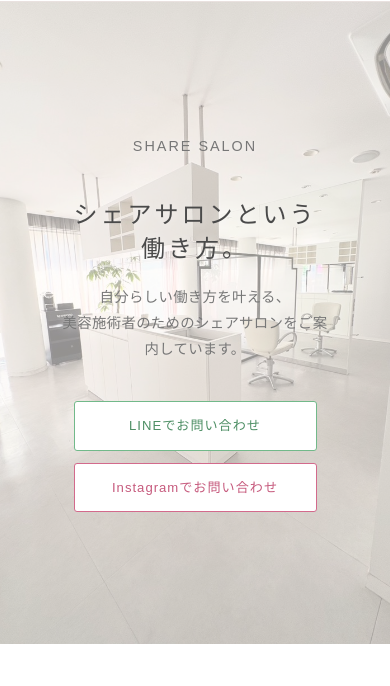
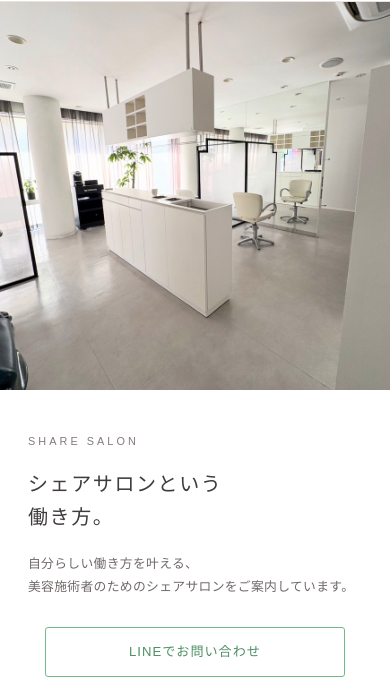
Before and after one commit to shinka1988/twentyone, an Astro site: page /tenant in a window 390 px wide. Shown: the part 77-763 px from the top of the page. Built offline with nearby package versions, Linux system fonts and the light colour scheme; Astro itself is replaced by a stand-in of ours.

Commit message:
TOP画像

```diff
--- a/src/data/salon.ts
+++ b/src/data/salon.ts
@@ -15,4 +15,5 @@ export const shareSalonStatus = shareSalonRecruiting ? "募集中" : "満席";
 // export const heroImage = "/images/hero/main.jpg";
 // export const aboutImage = "/images/salon/about.jpg";
 export const heroImage: string | undefined = "/images/hero/twenty-one-top.jpg";
+export const heroMobileImage: string = "/images/hero/twenty-one-top-clean.jpg";
 export const aboutImage: string | undefined = undefined;
--- a/src/pages/tenant.astro
+++ b/src/pages/tenant.astro
@@ -10,22 +10,17 @@ const pageTitle = "Share Salon";
   <Header />
 
     <!-- メインビジュアル -->
-    <section class="hero share-hero" style="--hero-image: url('/images/space/space-01.jpg')">
-      <div class="hero-content">
-        <p class="hero-label">SHARE SALON</p>
-
-        <h1>
-          シェアサロンという<br />
-          働き方。
-        </h1>
-
-        <p>
+    <section class="share-hero-editorial" aria-label="シェアサロン">
+      <div class="share-hero-editorial-copy">
+        <p class="share-hero-editorial-label">SHARE SALON</p>
+        <h1>シェアサロンという<br />働き方。</h1>
+        <p class="share-hero-editorial-text">
           自分らしい働き方を叶える、<br />
           美容施術者のためのシェアサロンをご案内しています。
         </p>
 
         {shareSalonRecruiting && (
-          <div class="hero-btns">
+          <div class="hero-btns share-hero-editorial-buttons">
             <a href={lineUrl} target="_blank" rel="noopener noreferrer" class="btn btn-line">
               LINEでお問い合わせ
             </a>
@@ -34,6 +29,9 @@ const pageTitle = "Share Salon";
             </a>
           </div>
         )}
+      </div>
+      <div class="share-hero-editorial-photo">
+        <img src="/images/space/space-01.jpg" alt="シェアサロンの明るい店内" fetchpriority="high" />
       </div>
     </section>
 
--- a/src/styles/global.css
+++ b/src/styles/global.css
@@ -1069,3 +1069,174 @@ a.btn.btn-outline:hover {
   white-space: nowrap;
   border: 0;
 }
+
+/* ========================================
+   Responsive hero refinements
+======================================== */
+.hero-overlay-copy {
+  display: none;
+}
+
+.share-hero-editorial {
+  display: grid;
+  grid-template-columns: 0.92fr 1.08fr;
+  min-height: 72vh;
+  background: #fff;
+  border-top: 1px solid var(--line);
+  border-bottom: 1px solid var(--line);
+}
+
+.share-hero-editorial-copy {
+  display: flex;
+  flex-direction: column;
+  justify-content: center;
+  padding: 72px clamp(28px, 6vw, 90px);
+  text-align: left;
+}
+
+.share-hero-editorial-label {
+  margin: 0 0 22px;
+  color: #857b7b;
+  font-size: 0.72rem;
+  letter-spacing: 0.28em;
+}
+
+.share-hero-editorial-copy h1 {
+  margin: 0 0 24px;
+  color: #403b3c;
+  font-size: clamp(1.8rem, 3.2vw, 2.6rem);
+  font-weight: 300;
+  line-height: 1.55;
+  letter-spacing: 0.14em;
+}
+
+.share-hero-editorial-text {
+  margin: 0 0 34px;
+  color: #716969;
+  font-size: 0.92rem;
+  line-height: 2.05;
+}
+
+.share-hero-editorial-buttons {
+  justify-content: flex-start;
+}
+
+.share-hero-editorial-photo {
+  min-height: 72vh;
+  overflow: hidden;
+}
+
+.share-hero-editorial-photo img {
+  display: block;
+  width: 100%;
+  height: 100%;
+  object-fit: cover;
+  object-position: center;
+}
+
+@media (max-width: 640px) {
+  .hero-image {
+    min-height: 74svh;
+    background-image: var(--hero-mobile-image) !important;
+    background-position: center center;
+    background-size: 100% 100%;
+  }
+
+  .hero-image::after {
+    position: absolute;
+    inset: 0;
+    content: "";
+    background: rgba(255,255,255,0.04);
+  }
+
+  .hero-overlay-copy {
+    position: relative;
+    z-index: 2;
+    display: flex;
+    width: min(92%, 360px);
+    flex-direction: column;
+    align-items: center;
+    margin-top: 0;
+    padding: 0 8px 8px;
+    color: #3f393a;
+    text-align: center;
+  }
+
+  .hero-overlay-brand {
+    margin: 0 0 10px;
+    font-family: "Times New Roman", serif;
+    font-size: clamp(2.8rem, 15vw, 4rem);
+    font-style: italic;
+    letter-spacing: 0.02em;
+  }
+
+  .hero-overlay-subtitle {
+    margin: 0 0 20px;
+    font-size: 0.76rem;
+    letter-spacing: 0.28em;
+  }
+
+  .hero-overlay-line {
+    width: 34px;
+    height: 1px;
+    margin-bottom: 20px;
+    background: currentColor;
+    opacity: 0.65;
+  }
+
+  .hero-overlay-message {
+    margin: 0;
+    font-size: 1rem;
+    line-height: 2.05;
+    letter-spacing: 0.14em;
+  }
+
+  .share-hero-editorial {
+    display: flex;
+    min-height: 0;
+    flex-direction: column-reverse;
+    border-top: 0;
+  }
+
+  .share-hero-editorial-photo {
+    min-height: 46svh;
+    height: 46svh;
+  }
+
+  .share-hero-editorial-photo img {
+    object-position: center;
+  }
+
+  .share-hero-editorial-copy {
+    padding: 42px 28px 46px;
+    text-align: left;
+  }
+
+  .share-hero-editorial-label {
+    margin-bottom: 16px;
+    font-size: 0.68rem;
+  }
+
+  .share-hero-editorial-copy h1 {
+    margin-bottom: 18px;
+    font-size: 1.25rem;
+    line-height: 1.65;
+    letter-spacing: 0.08em;
+  }
+
+  .share-hero-editorial-text {
+    margin-bottom: 28px;
+    font-size: 0.8rem;
+    line-height: 1.85;
+  }
+
+  .share-hero-editorial-buttons {
+    flex-direction: column;
+    align-items: stretch;
+  }
+
+  .share-hero-editorial-buttons .btn {
+    width: 100%;
+    min-width: 0;
+  }
+}
```
Also changed, not shown: src/components/Hero.astro (+8 -2 lines), public/images/hero/twenty-one-top-clean.jpg (added), public/images/hero/twenty-one-top-mobile.jpg (added).
